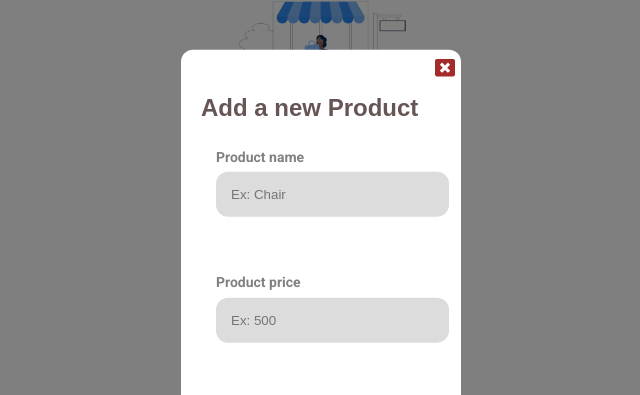
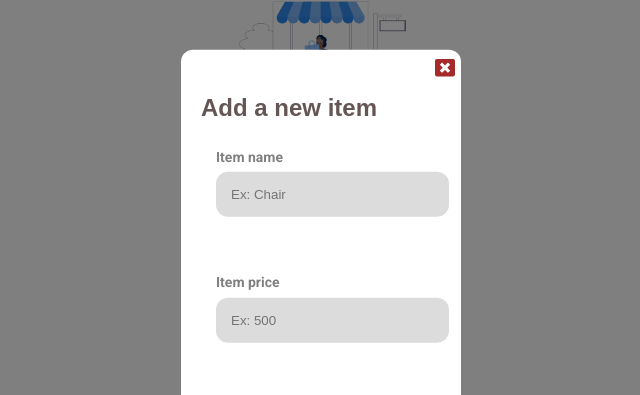
Before and after one commit to Monir2022/unit-testing-todo-app, a React (Create React App) app: page / in a window 1280 px wide. Both pictures are taken after a click on the button "Add Item". Shown: the part 147-542 px from the top of the page, without its empty margins (319-959 px from the left). Built offline with nearby package versions, Linux system fonts and the light colour scheme.

Commit message:
Modal style has changed

```diff
--- a/src/components/ModalForm.jsx
+++ b/src/components/ModalForm.jsx
@@ -23,7 +23,7 @@ export default function ModalForm({ modal, setModal }) {
   return (
     <div data-testid="modalForm" className="modalForm">
       <form onSubmit={(event) => handleSubmit(event)}>
-        <h2>Add a new Product</h2>
+        <h2>Add a new item</h2>
         <InputField
           settings={items.name}
           state={[name, setName]}
--- a/src/store/items.json
+++ b/src/store/items.json
@@ -1,12 +1,12 @@
 {
   "name": {
-    "label": "Product name",
+    "label": "Item name",
     "placeholder": "Ex: Chair",
     "required": true,
     "type": "text"
   },
   "price": {
-    "label": "Product price",
+    "label": "Item price",
     "max": 9999,
     "min": 1,
     "placeholder": "Ex: 500",
```
